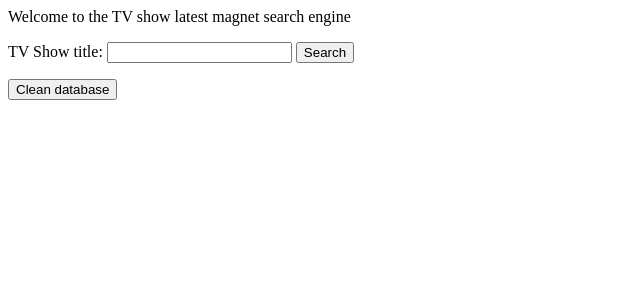
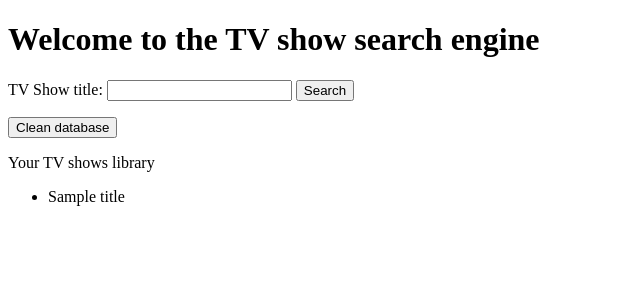
Before and after one commit to thomleonard/Video_Library, a Django app: template latest_magnet/templates/latest_magnet/search.html in a window 1280 px wide. Shown: the top 300 px of the page, without its empty margins (0-640 px from the left). Run offline with Django 3.2, Linux system fonts and the light colour scheme; the template is opened without the code that fills it: most values are stand-ins (such as "Sample title", 1, 10 or a date in 2020); form fields are guessed from the names that the template uses.

Commit message:
add the library

```diff
--- a/latest_magnet/templates/latest_magnet/search.html
+++ b/latest_magnet/templates/latest_magnet/search.html
@@ -4,7 +4,7 @@
     <title>TV Show search page</title>
 </head>
 <body>
-    <div id="header">Welcome to the TV show latest magnet search engine</div>
+    <h1>Welcome to the TV show search engine</h1>
     <div id="content">
         <p> </p>
         <form action="" method="POST">
@@ -18,5 +18,25 @@
             <input type="submit", value="Clean database", name='_clean'>
         </form>
     </div>
+
+    <p> </p>
+    <p> </p>
+
+    {% if titles %}
+        <div id="header">Your TV shows library</div>
+        <div id="content">
+
+            <ul>
+            {% for title in titles %}
+                <li>
+                    {{ title }}
+                </li>
+            {% endfor %}
+            </ul>
+        </div>
+    {% else %}
+        <div id="header">Your library is empty</div>
+    {% endif %}
+
 </body>
 </html>
```
Also changed, not shown: latest_magnet/views.py (+8 -4 lines).
